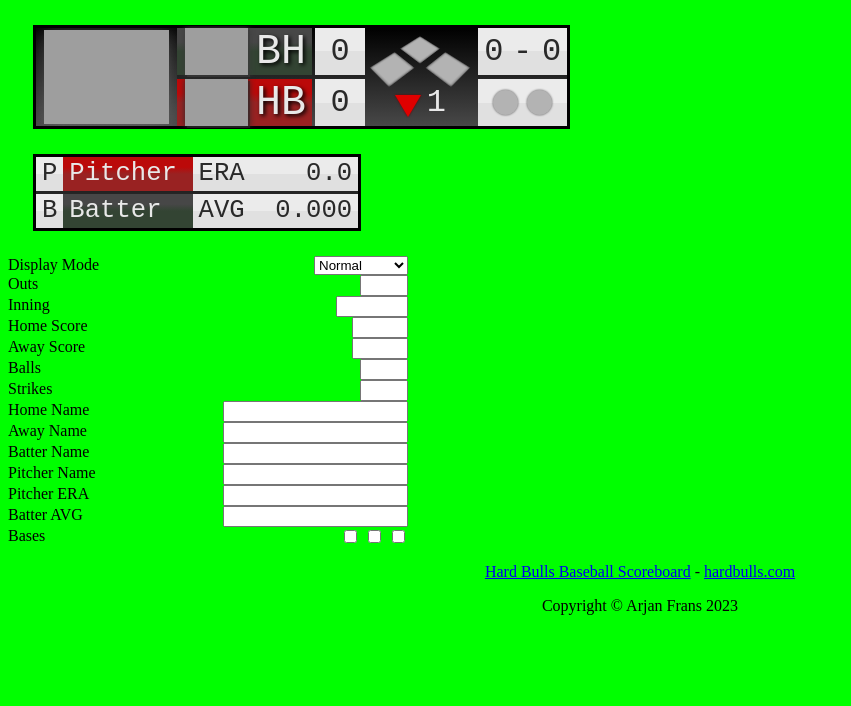
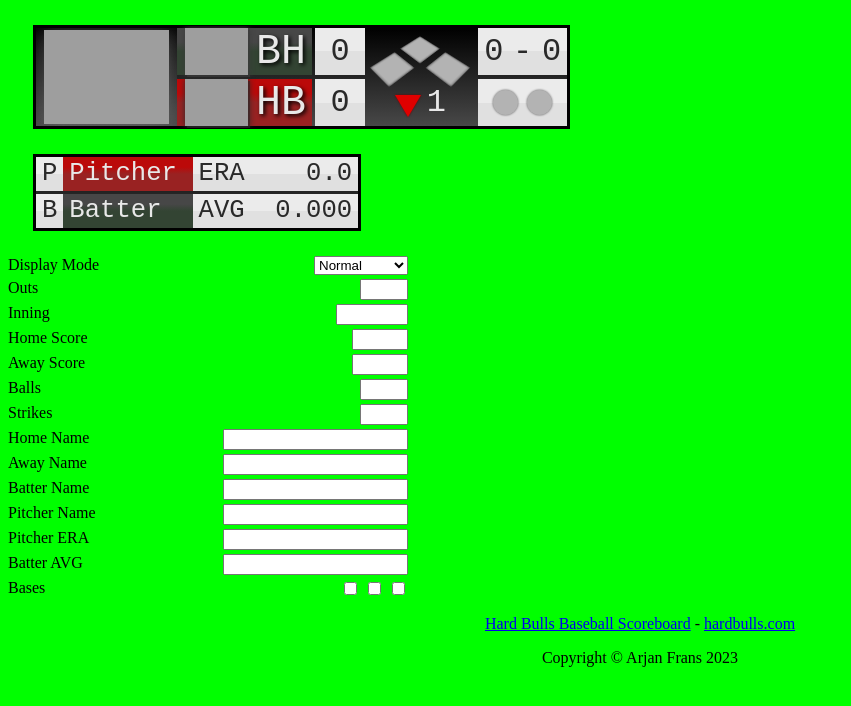
Before and after one commit to hardbulls/baseball-scoreboard, a website built with Vite: page index.html in a window 1280 px wide. Shown: the whole page, without its empty margins (0-851 px from the left). Built offline with nearby package versions, Linux system fonts and the light colour scheme.

Commit message:
update readme

```diff
--- a/index.html
+++ b/index.html
@@ -122,7 +122,7 @@
 
 </div>
 
-<div style="display: flex; flex-direction: column; max-width: 400px;">
+<div style="display: flex; flex-direction: column; max-width: 400px; row-gap: 4px;">
   <div style="display: flex; justify-content: space-between">
     <div>Display Mode</div>
     <div>
--- a/package.json
+++ b/package.json
@@ -1,6 +1,6 @@
 {
   "name": "@hardbulls/baseball-scoreboard",
-  "version": "1.3.0",
+  "version": "1.3.1",
   "private": false,
   "description": "Web Component that displays a baseball scoreboard for usage in live streams.",
   "main": "dist/main.mjs",
```
Also changed, not shown: .github/preview.png (added), .github/preview.webp, README.md.
